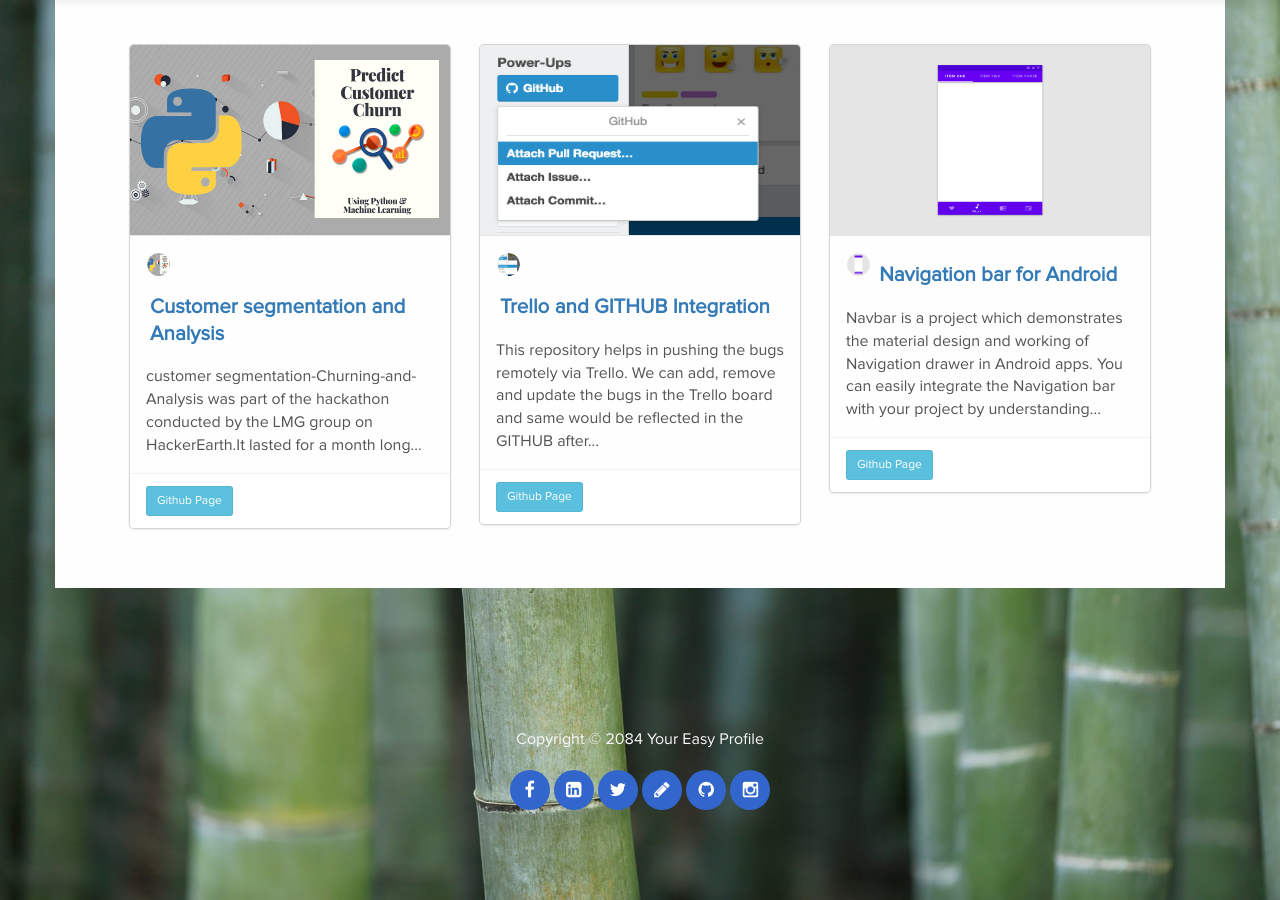
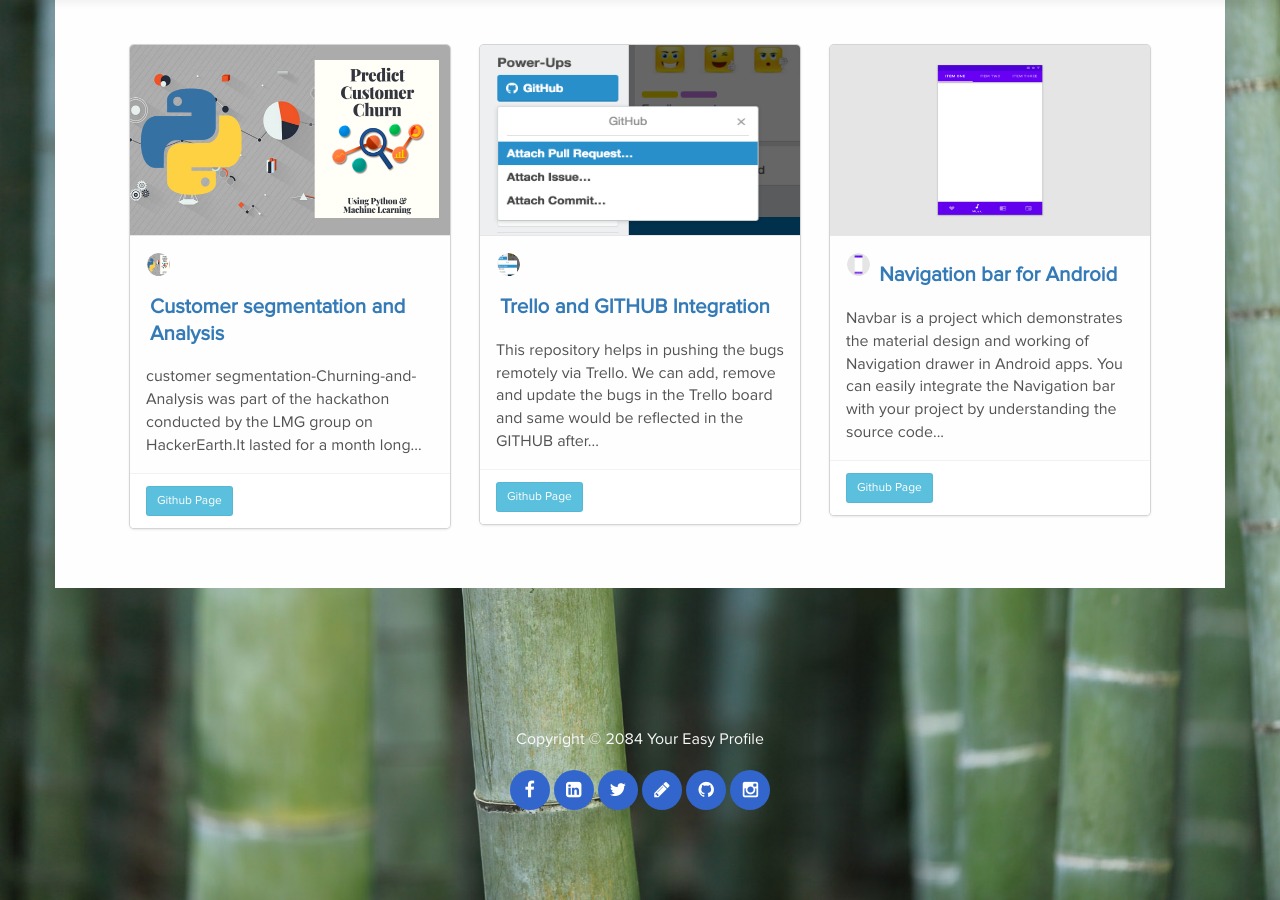
Before and after one commit to Chinmay4285/Chinmay4285.github.io, a Jekyll site: the page projects.html, which Jekyll copies as it is, in a window 1280 px wide and 900 px high, scrolled down 1383 px. Built offline with Jekyll 4.4.1, drawn with Linux system fonts in a browser that asks for light colours.

Commit message:
Update projects.html

```diff
--- a/projects.html
+++ b/projects.html
@@ -272,7 +272,7 @@
                         </figure>
                         <h4 class="card-title">Navigation bar for Android</h4>
                         <div class="card-text">
-                            Navbar is a project which demonstrates the material design and working of Navigation drawer in Android apps. You can easily integrate the Navigation bar with your project by understanding...
+                            Navbar is a project which demonstrates the material design and working of Navigation drawer in Android apps. You can easily integrate the Navigation bar with your project by understanding the source code...
                         </div>
                     </div>
                     <div class="card-footer">
```
